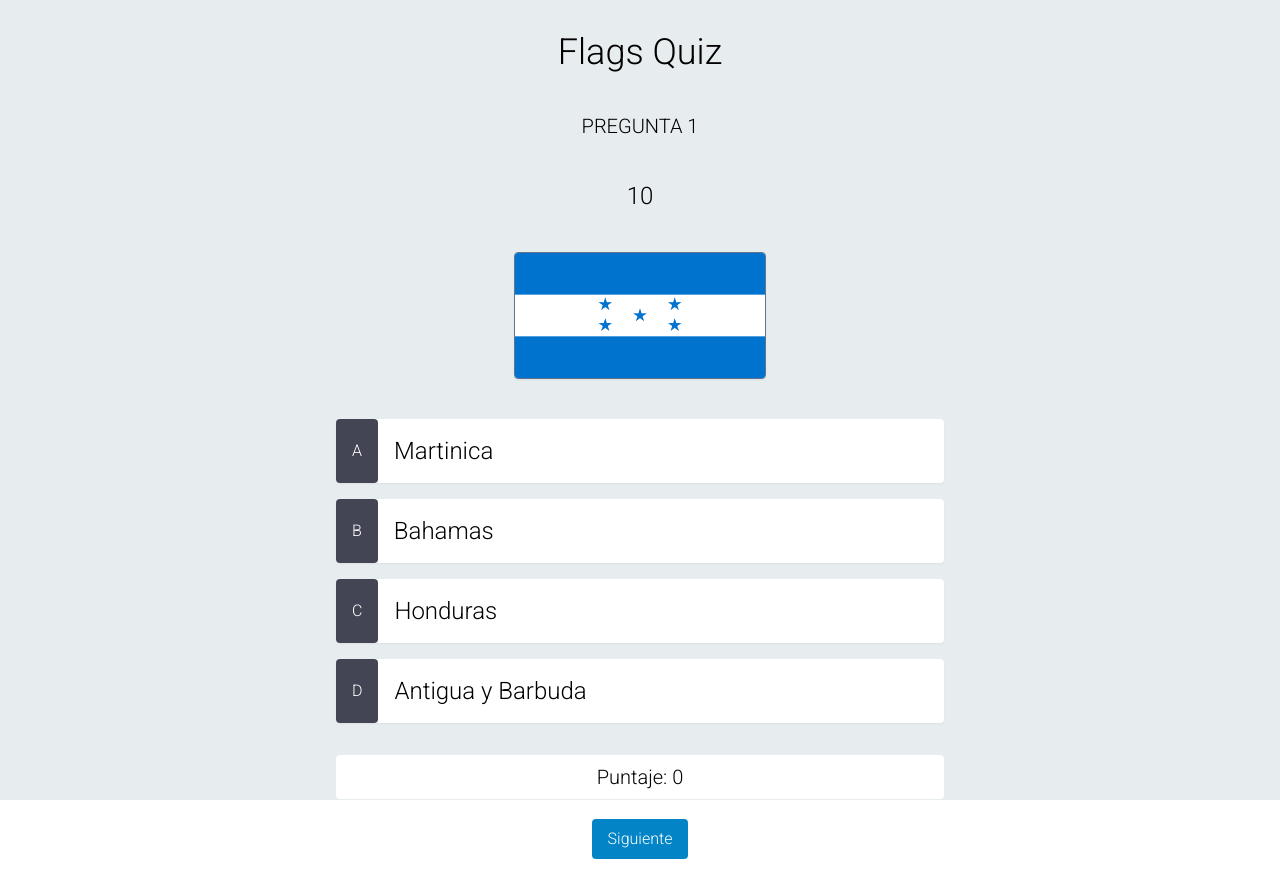
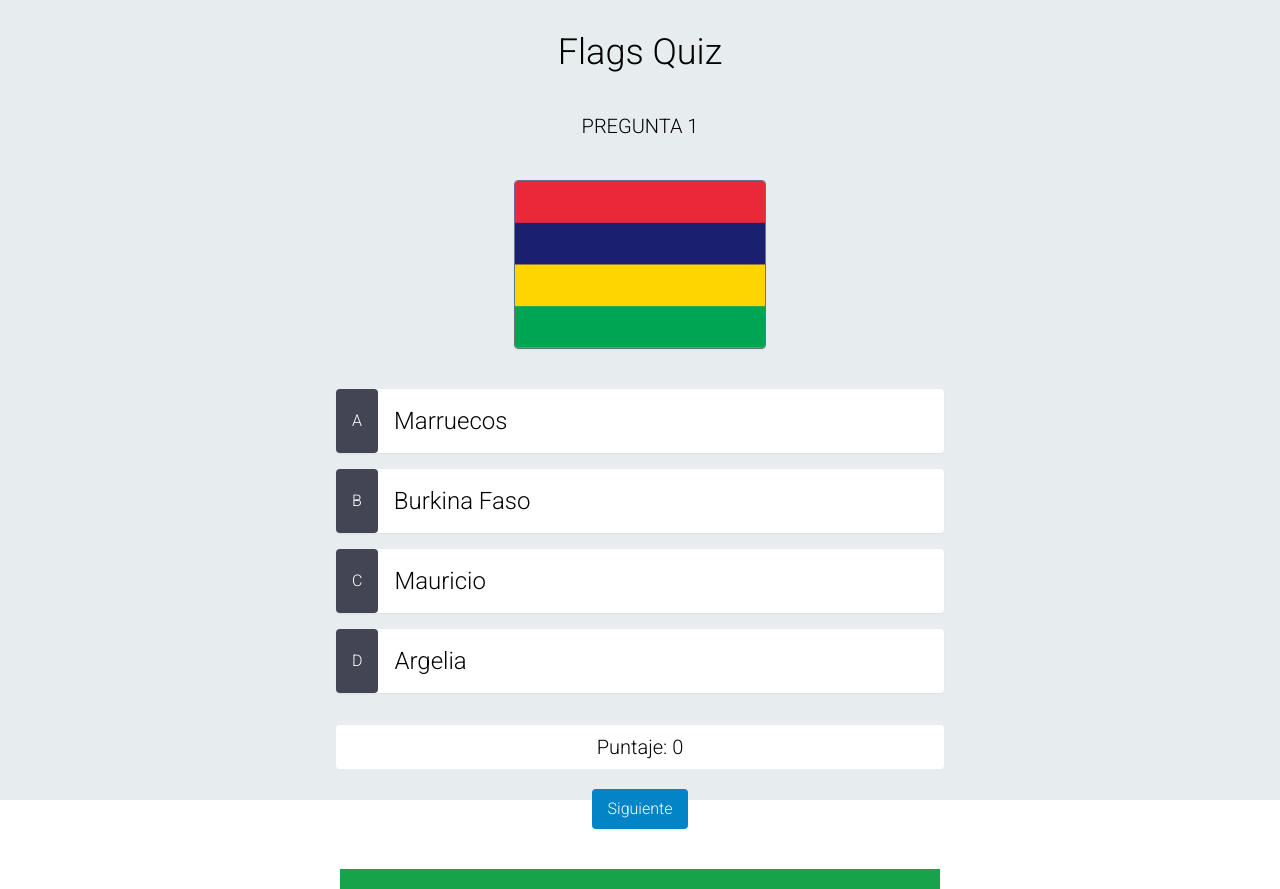
Before and after one commit to tury3001/flagsquiz, a React (Vite) app: page / in a window 1280 px wide. Before the commit the page ends 859 px from the top, so only its background shows below. Built offline with nearby package versions, Linux system fonts and the light colour scheme.

Commit message:
Building the timer

```diff
--- a/src/FlagsQuiz.jsx
+++ b/src/FlagsQuiz.jsx
@@ -1,12 +1,12 @@
 import { useContext, useEffect } from 'react';
 import { Flag } from './components/Flag';
 import { Score } from './components/Score';
-import Timer from './components/Timer';
+import { Timer } from './components/Timer';
 import { Trivia } from './components/Trivia';
 import { TriviaCreator } from './model/triviaCreator';
 import { TriviaContext } from './context';
 
-const triviaCreator = new TriviaCreator('América', 10);
+const triviaCreator = new TriviaCreator('África', 10);
 const trivia = triviaCreator.getTrivia();
 
 export const FlagsQuiz = () => {
@@ -23,12 +23,11 @@ export const FlagsQuiz = () => {
   useEffect(() => {
     loadNextQuestion(trivia[questionNumber-1].flag, trivia[questionNumber-1].options);
     setCorrectAnswer(trivia[questionNumber-1].correctAnswer);
+
   }, [ questionNumber ]);
 
   const next = () => {
     increaseQuestionNumber();
-
-
   }
 
   return (
@@ -37,9 +36,8 @@ export const FlagsQuiz = () => {
       <h1 className="text-4xl flex justify-center">Flags Quiz</h1>
         <div className="w-1/2 mx-auto mt-10">
           <div className="flex justify-center">
-            <h3 className="uppercase text-xl">Pregunta { questionNumber }</h3>
+            <h3 className="uppercase text-xl mb-10">Pregunta { questionNumber }</h3>
           </div>
-          <Timer />
           <Flag code={ flag }></Flag>
           <Trivia options={ options } disableInput={ disableOptions }/>
           <Score hits={ hits } />
@@ -50,6 +48,7 @@ export const FlagsQuiz = () => {
               className="btn bg-sky-600 text-white px-4 py-2 rounded"
             >Siguiente</button>
           </div>
+          <Timer />
         </div>
       </div>
     </div>
--- a/src/components/Timer.jsx
+++ b/src/components/Timer.jsx
@@ -1,9 +1,21 @@
-const Timer = () => {
+import { useEffect, useState } from "react";
+
+export const Timer = () => {
+
+  const [ percentage, setPercentage ] = useState(100);
+
+  useEffect( () => {
+    const timer = setInterval( () => {
+      console.log('ciclando');
+      setPercentage( percentage => percentage--)
+    }, 1000);
+  }, []);
+
   return (
     <div className="text-2xl flex justify-center mt-10 mb-10">
-      10
+      <div className="h-5 bg-gray-100 w-[600px] rounded-sm">
+        <div className={ `h-full bg-green-600` } style={{ width: percentage + '%' }}></div>
+      </div>
     </div>
   )
 }
-
-export default Timer
```
